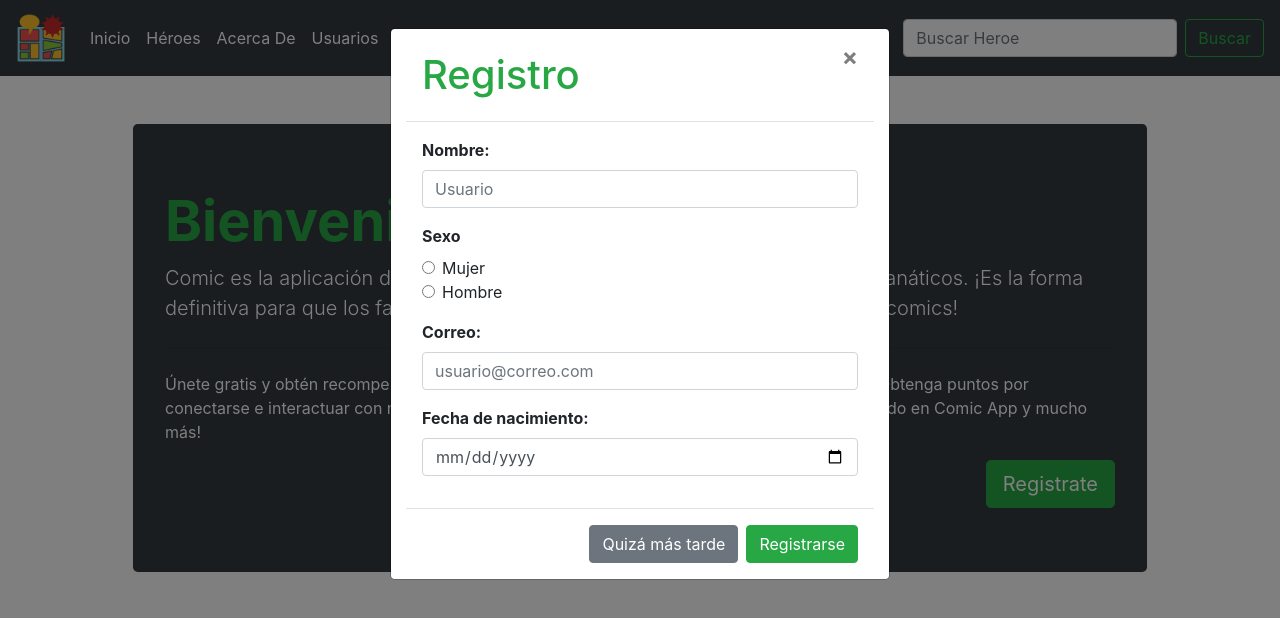
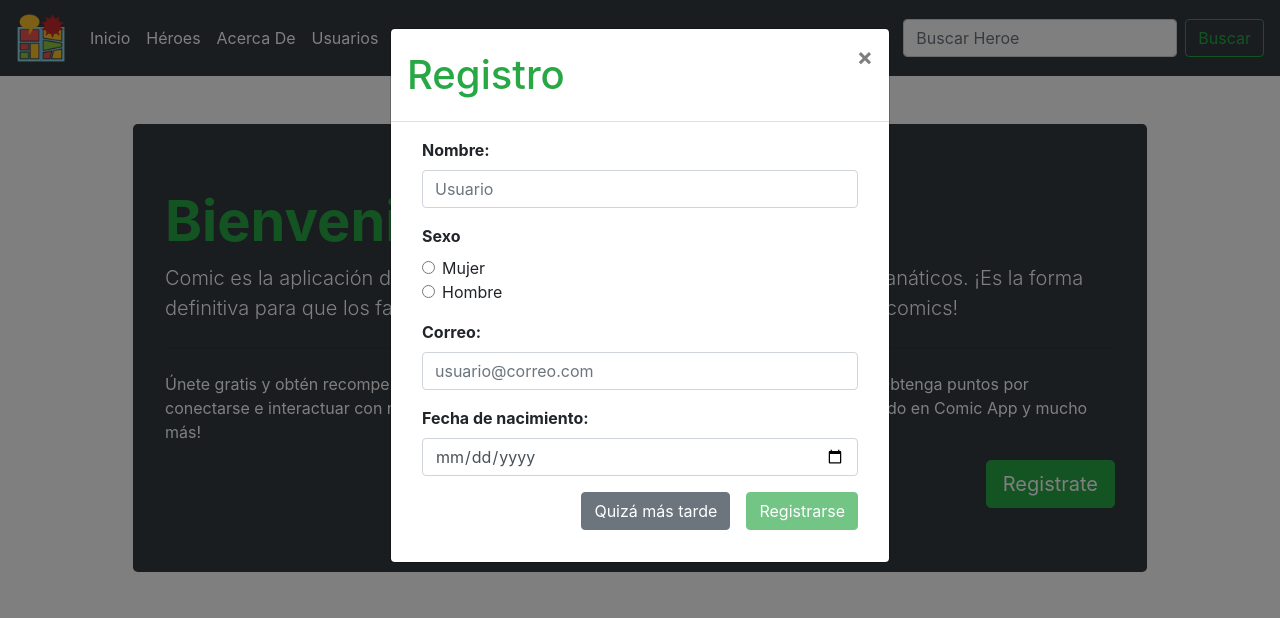
Before and after one commit to IsraalexMora/Miniproyecto-2-Heroes, an Angular app: page /inicio in a window 1280 px wide. Both pictures are taken after a click on the button "Registrate". Shown: the top 618 px of the page. Built offline with nearby package versions, Linux system fonts and the light colour scheme.

Commit message:
Validación de formulario

```diff
--- a/src/app/components/buscar/buscar.component.ts
+++ b/src/app/components/buscar/buscar.component.ts
@@ -1,8 +1,8 @@
 import { Component, OnInit } from '@angular/core';
 import { ActivatedRoute } from '@angular/router';
 import { Router } from '@angular/router';
-import { Heroe } from 'src/app/services/heroe';
-import { HeroeService } from 'src/app/services/heroe.service';
+import { Heroe } from 'src/app/modules/heroes/services/heroe';
+import { HeroeService } from 'src/app/modules/heroes/services/heroe.service';
 
 @Component({
   selector: 'app-buscar',
--- a/src/app/components/heroe/heroe.component.ts
+++ b/src/app/components/heroe/heroe.component.ts
@@ -1,7 +1,7 @@
 import { Component, OnInit, Input } from '@angular/core';
 import { ActivatedRoute } from '@angular/router';
-import { Heroe } from 'src/app/services/heroe';
-import { HeroeService } from 'src/app/services/heroe.service';
+import { Heroe } from 'src/app/modules/heroes/services/heroe';
+import { HeroeService } from 'src/app/modules/heroes/services/heroe.service';
 
 @Component({
   selector: 'app-heroe',
--- a/src/app/components/heroes/heroes.component.ts
+++ b/src/app/components/heroes/heroes.component.ts
@@ -1,6 +1,6 @@
 import { Component, OnInit } from '@angular/core';
-import { Heroe } from 'src/app/services/heroe';
-import { HeroeService } from 'src/app/services/heroe.service';
+import { Heroe } from 'src/app/modules/heroes/services/heroe';
+import { HeroeService } from 'src/app/modules/heroes/services/heroe.service';
 
 @Component({
   selector: 'app-heroes',
--- a/src/app/components/inicio/inicio.component.html
+++ b/src/app/components/inicio/inicio.component.html
@@ -29,7 +29,15 @@
 <div class="modal fade" id="modalRegistro" tabindex="-1" aria-labelledby="exampleModalLabel" aria-hidden="true">
   <div class="modal-dialog">
     <div class="modal-content">
-      <app-registro></app-registro>
+      <div class="modal-header">
+        <h1 class="modal-title text-success" id="exampleModalLabel">Registro</h1>
+        <button type="button" class="close" data-dismiss="modal" aria-label="Close">
+          <span aria-hidden="true">&times;</span>
+        </button>
+      </div>
+      <div class="modal-body">
+        <app-registro-usuarios></app-registro-usuarios>
+      </div>
     </div>
   </div>
 </div>
--- a/src/app/services/heroe.service.ts
+++ b/src/app/modules/heroes/services/heroe.service.ts
@@ -1,6 +1,6 @@
 import { Injectable } from '@angular/core';
 import { Heroe } from './heroe';
-import heroes from '../../assets/json/heroes.json'
+import heroes from '../../../../assets/json/heroes.json'
 
 @Injectable({
   providedIn: 'root'
--- /dev/null
+++ b/src/app/modules/usuarios/components/registro-usuarios/registro-usuarios.component.html
@@ -0,0 +1,42 @@
+<div class="container">
+    <div class="row">
+      <div class="col">
+        <form novalidate (ngSubmit)="this.nuevoUsuario()" #formUsuarios="ngForm">
+          <div class="mb-3">
+            <label for="nombre" class="font-weight-bold">Nombre:</label>
+            <input type="text" class="form-control" id="nombre" name="nombre" placeholder="Usuario" [(ngModel)]="usuario.nombre" required autocomplete="OFF" pattern="^[A-ZÑÁÉÍÓÚa-zñáéíóú1-9]{4,12}$">
+            <div class="invalid-feedback mb-3"> Datos inválidos. </div>
+          </div>
+          <div class="mb-3">
+            <label class="font-weight-bold">Sexo</label>
+            <div class="form-check">
+              <input class="form-check-input" type="radio" name="sexo" id="mujer" value="Mujer" [(ngModel)]="usuario.sexo" checked required>
+              <label class="form-check-label" for="mujer">
+                Mujer
+              </label>
+            </div>
+            <div class="form-check">
+              <input class="form-check-input" type="radio" name="sexo" id="hombre" value="Hombre" [(ngModel)]="usuario.sexo" required>
+              <label class="form-check-label" for="hombre">
+                Hombre
+              </label>
+            </div>
+          </div>
+          <div class="mb-3">
+            <label for="email" class="font-weight-bold">Correo:</label>
+            <input type="email" class="form-control" id="correo" name="correo" placeholder="usuario@correo.com" [(ngModel)]="usuario.correo" required autocomplete="OFF" pattern="[a-zA-Z0-9!#$%&'*\/=?^_`{|}~+-]([\.]?[a-zA-Z0-9!#$%&'*\/=?^_`{|}~+-])+@[a-zA-Z0-9]([^@&%$/()=?¿!.,:;]|\d)+[a-zA-Z0-9][\.][a-zA-Z]{2,4}([\.][a-zA-Z]{2})?">
+          </div>
+          <div class="mb-3">
+            <label for="fecha" class="font-weight-bold">Fecha de nacimiento:</label>
+            <input type="date" class="form-control" id="fecha" name="fecha" [(ngModel)]="usuario.fecha" required>
+          </div>
+          <div class="mb-3 text-right">
+            <button type="button" class="btn btn-secondary mr-3" data-dismiss="modal">
+              Quizá más tarde
+            </button>
+            <button type="submit" [disabled]="formUsuarios.invalid" class="btn btn-success text-right">Registrarse</button>
+          </div>
+        </form>
+      </div>
+    </div>
+  </div>
--- a/src/app/modules/usuarios/components/registro/registro.component.ts
+++ b/src/app/modules/usuarios/components/registro-usuarios/registro-usuarios.component.ts
@@ -1,13 +1,14 @@
 import { Component, OnInit } from '@angular/core';
 import { Usuario } from '../../services/usuarios.model';
 import { UsuariosService } from '../../services/usuarios.service';
+
 @Component({
-  selector: 'app-registro',
-  templateUrl: './registro.component.html',
-  styleUrls: ['./registro.component.css']
+  selector: 'app-registro-usuarios',
+  templateUrl: './registro-usuarios.component.html',
+  styleUrls: ['./registro-usuarios.component.css']
 })
-export class RegistroComponent implements OnInit {
-  usuario: Usuario = {
+export class RegistroUsuariosComponent implements OnInit {
+  public usuario: Usuario = {
     nombre: "",
     sexo: "",
     correo: "",
--- a/src/app/modules/usuarios/components/registro/registro.component.html
+++ /dev/null
@@ -1,49 +0,0 @@
-<div class="container">
-  <div class="row">
-    <div class="col">
-      <div class="modal-header">
-        <h1 class="modal-title text-success" id="exampleModalLabel">Registro</h1>
-        <button type="button" class="close" data-dismiss="modal" aria-label="Close">
-          <span aria-hidden="true">&times;</span>
-        </button>
-      </div>
-      <div class="modal-body">
-        <div>
-          <div class="mb-3">
-            <label for="nombre" class="font-weight-bold">Nombre:</label>
-            <input type="text" class="form-control" id="nombre" placeholder="Usuario" [(ngModel)]="usuario.nombre">
-          </div>
-          <div class="mb-3">
-            <label class="font-weight-bold">Sexo</label>
-            <div class="form-check">
-              <input class="form-check-input" type="radio" name="sexo" id="mujer" value="Mujer" checked [(ngModel)]="usuario.sexo">
-              <label class="form-check-label" for="mujer">
-                Mujer
-              </label>
-            </div>
-            <div class="form-check">
-              <input class="form-check-input" type="radio" name="sexo" id="hombre" value="Hombre" [(ngModel)]="usuario.sexo">
-              <label class="form-check-label" for="hombre">
-                Hombre
-              </label>
-            </div>
-          </div>
-          <div class="mb-3">
-            <label for="email" class="font-weight-bold">Correo:</label>
-            <input type="email" class="form-control" id="email" placeholder="usuario@correo.com" [(ngModel)]="usuario.correo">
-          </div>
-          <div class="mb-3">
-            <label for="fecha" class="font-weight-bold">Fecha de nacimiento:</label>
-            <input type="date" class="form-control" id="fecha" [(ngModel)]="usuario.fecha">
-          </div>
-        </div>
-      </div>
-      <div class="modal-footer">
-        <button type="button" class="btn btn-secondary" data-dismiss="modal">
-          Quizá más tarde
-        </button>
-        <button type="button" class="btn btn-success text-right" (click)="this.nuevoUsuario()">Registrarse</button>
-      </div>
-    </div>
-  </div>
-</div>
--- a/src/app/modules/usuarios/usuarios.module.ts
+++ b/src/app/modules/usuarios/usuarios.module.ts
@@ -2,7 +2,7 @@ import { NgModule } from '@angular/core';
 import { CommonModule } from '@angular/common';
 import { FormsModule } from '@angular/forms';
 import { UsuariosService } from './services/usuarios.service';
-import { RegistroComponent } from './components/registro/registro.component';
+import { RegistroUsuariosComponent } from './components/registro-usuarios/registro-usuarios.component';
 import { TablaUsuariosComponent } from './components/tabla-usuarios/tabla-usuarios.component';
 
 
@@ -15,11 +15,11 @@ import { TablaUsuariosComponent } from './components/tabla-usuarios/tabla-usuari
     UsuariosService
   ],
   declarations: [
-    RegistroComponent,
+    RegistroUsuariosComponent,
     TablaUsuariosComponent
   ],
   exports: [
-    RegistroComponent
+    RegistroUsuariosComponent
   ]
 })
 export class UsuariosModule { }
```
Also changed, not shown: src/app/modules/heroes/services/heroe.ts (renamed from src/app/services/heroe.ts), src/app/modules/usuarios/components/registro-usuarios/registro-usuarios.component.css (added), 2 other files (tests, documents, lock files or other folders).
